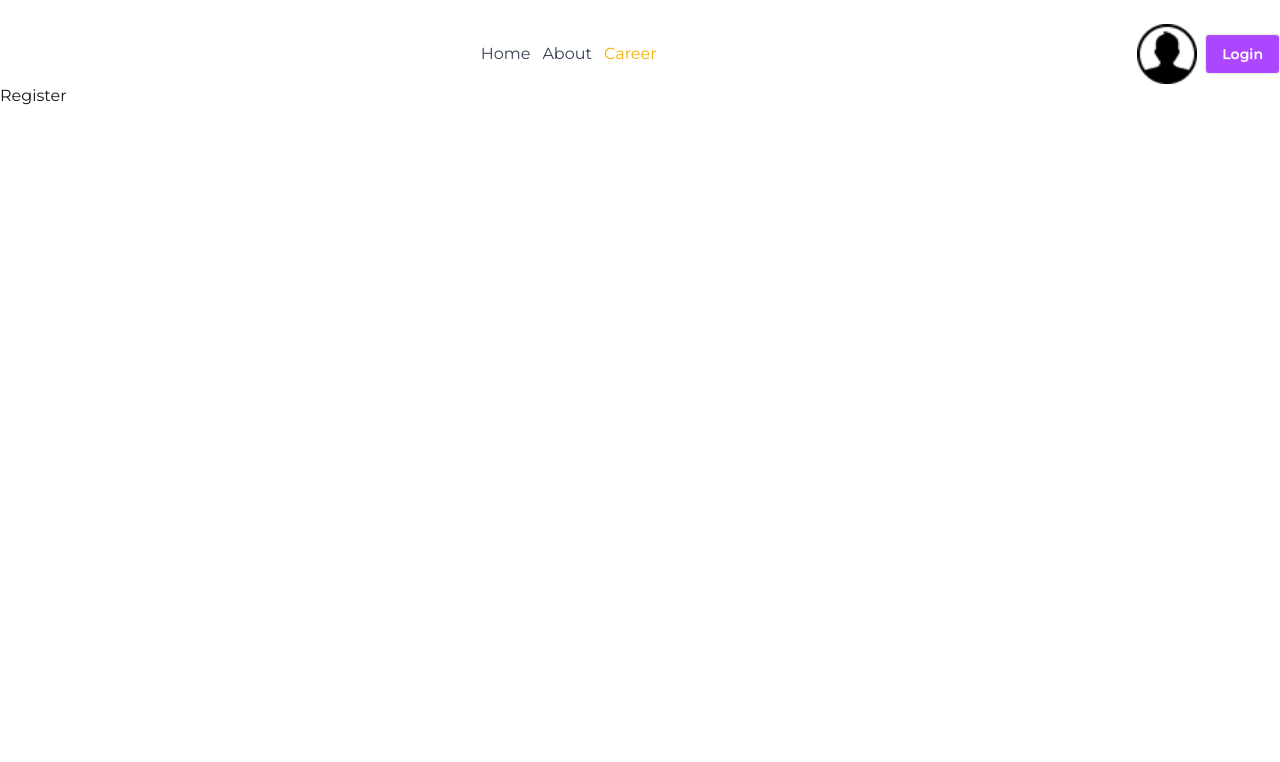
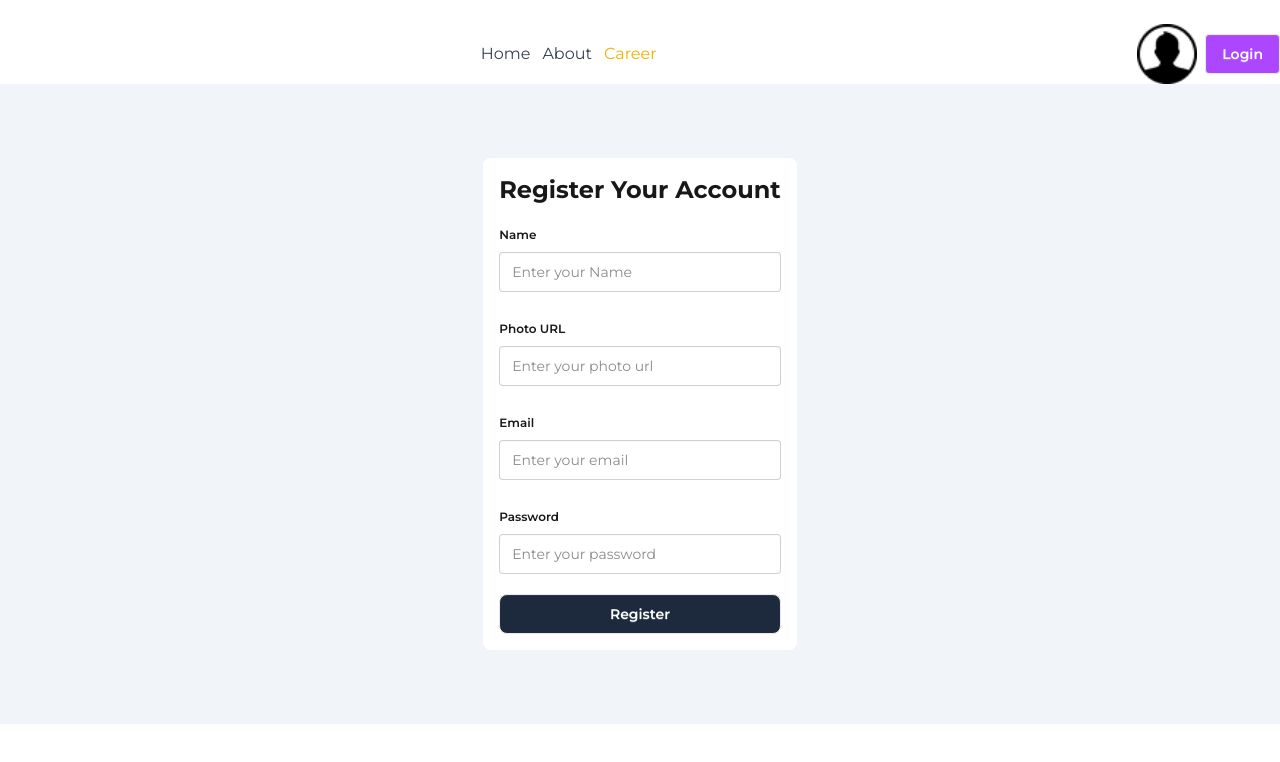
Before and after one commit to nahidforever/Dragon-News-Next-Better-Auth, a Next.js app: page /register in a window 1280 px wide. Shown: the top 762 px of the page. Built offline with nearby package versions, Linux system fonts and the light colour scheme.

Commit message:
Design Login & Register Page With React Hook Form

```diff
--- a/package.json
+++ b/package.json
@@ -14,6 +14,7 @@
     "react": "19.2.4",
     "react-dom": "19.2.4",
     "react-fast-marquee": "^1.6.5",
+    "react-hook-form": "^7.74.0",
     "react-icons": "^5.6.0"
   },
   "devDependencies": {
--- a/src/app/(auth)/login/page.jsx
+++ b/src/app/(auth)/login/page.jsx
@@ -1,11 +1,71 @@
-import React from 'react';
+"use client";
+
+import Link from "next/link";
+import React from "react";
+import { useForm } from "react-hook-form";
 
 const LoginPage = () => {
-    return (
-        <div>
+  const {
+    register,
+    handleSubmit,
+    watch,
+    formState: { errors },
+  } = useForm();
+
+  const handleLoginFunc = (data) => {
+
+  };
+
+  return (
+    <div className="max-w-7xl mx-auto bg-slate-100 min-h-[80vh] flex justify-center items-center">
+      <div className="p-4 rounded-lg bg-white">
+        <h2 className="font-bold text-2xl text-center mb-3">
+          Login Your Account
+        </h2>
+
+        <form className="space-y-4" onSubmit={handleSubmit(handleLoginFunc)}>
+          <fieldset className="fieldset">
+            <legend className="fieldset-legend">Email</legend>
+            <input
+              type="email"
+              className="input"
+              placeholder="Enter your email"
+              {...register("email", { required: "Email filled is required" })}
+            />
+            {errors.email && (
+              <p className="text-red-500">{errors.email.message}</p>
+            )}
+          </fieldset>
+
+          <fieldset className="fieldset">
+            <legend className="fieldset-legend">Password</legend>
+            <input
+              type="password"
+              className="input"
+              placeholder="Enter your password"
+              {...register("password", {
+                required: "Password filled is required",
+              })}
+            />
+            {errors.password && (
+              <p className="text-red-500">{errors.password.message}</p>
+            )}
+          </fieldset>
+
+          <button className="btn w-full bg-slate-800 text-white rounded-lg">
             Login
-        </div>
-    );
+          </button>
+        </form>
+
+        <p className="mt-5">
+          Dont't have an account?{" "}
+          <Link href={"/register"} className="text-blue-500">
+            Register
+          </Link>
+        </p>
+      </div>
+    </div>
+  );
 };
 
 export default LoginPage;
--- a/src/app/(auth)/register/page.jsx
+++ b/src/app/(auth)/register/page.jsx
@@ -1,11 +1,94 @@
-import React from 'react';
+"use client";
+
+import Link from "next/link";
+import React from "react";
+import { useForm } from "react-hook-form";
 
 const RegisterPage = () => {
-    return (
-        <div>
+  const {
+    register,
+    handleSubmit,
+    watch,
+    formState: { errors },
+  } = useForm();
+
+  const handleRegisterFunc = (data) => {
+    console.log(data);
+    const { name, email, photo, password } = data;
+    console.log(name, photo);
+  };
+
+  return (
+    <div className="max-w-7xl mx-auto bg-slate-100 min-h-[80vh] flex justify-center items-center">
+      <div className="p-4 rounded-lg bg-white">
+        <h2 className="font-bold text-2xl text-center mb-3">
+          Register Your Account
+        </h2>
+
+        <form className="space-y-4" onSubmit={handleSubmit(handleRegisterFunc)}>
+          <fieldset className="fieldset">
+            <legend className="fieldset-legend">Name</legend>
+            <input
+              type="text"
+              className="input"
+              placeholder="Enter your Name"
+              {...register("name", { required: "Name filled is required" })}
+            />
+            {errors.name && (
+              <p className="text-red-500">{errors.name.message}</p>
+            )}
+          </fieldset>
+
+          <fieldset className="fieldset">
+            <legend className="fieldset-legend">Photo URL</legend>
+            <input
+              type="text"
+              className="input"
+              placeholder="Enter your photo url"
+              {...register("photo", {
+                required: "Photo URL filled is required",
+              })}
+            />
+            {errors.photo && (
+              <p className="text-red-500">{errors.photo.message}</p>
+            )}
+          </fieldset>
+
+          <fieldset className="fieldset">
+            <legend className="fieldset-legend">Email</legend>
+            <input
+              type="email"
+              className="input"
+              placeholder="Enter your email"
+              {...register("email", { required: "Email filled is required" })}
+            />
+            {errors.email && (
+              <p className="text-red-500">{errors.email.message}</p>
+            )}
+          </fieldset>
+
+          <fieldset className="fieldset">
+            <legend className="fieldset-legend">Password</legend>
+            <input
+              type="password"
+              className="input"
+              placeholder="Enter your password"
+              {...register("password", {
+                required: "Password filled is required",
+              })}
+            />
+            {errors.password && (
+              <p className="text-red-500">{errors.password.message}</p>
+            )}
+          </fieldset>
+
+          <button className="btn w-full bg-slate-800 text-white rounded-lg">
             Register
-        </div>
-    );
+          </button>
+        </form>
+      </div>
+    </div>
+  );
 };
 
 export default RegisterPage;
```
Also changed, not shown: 1 other file (tests, documents, lock files or other folders).
